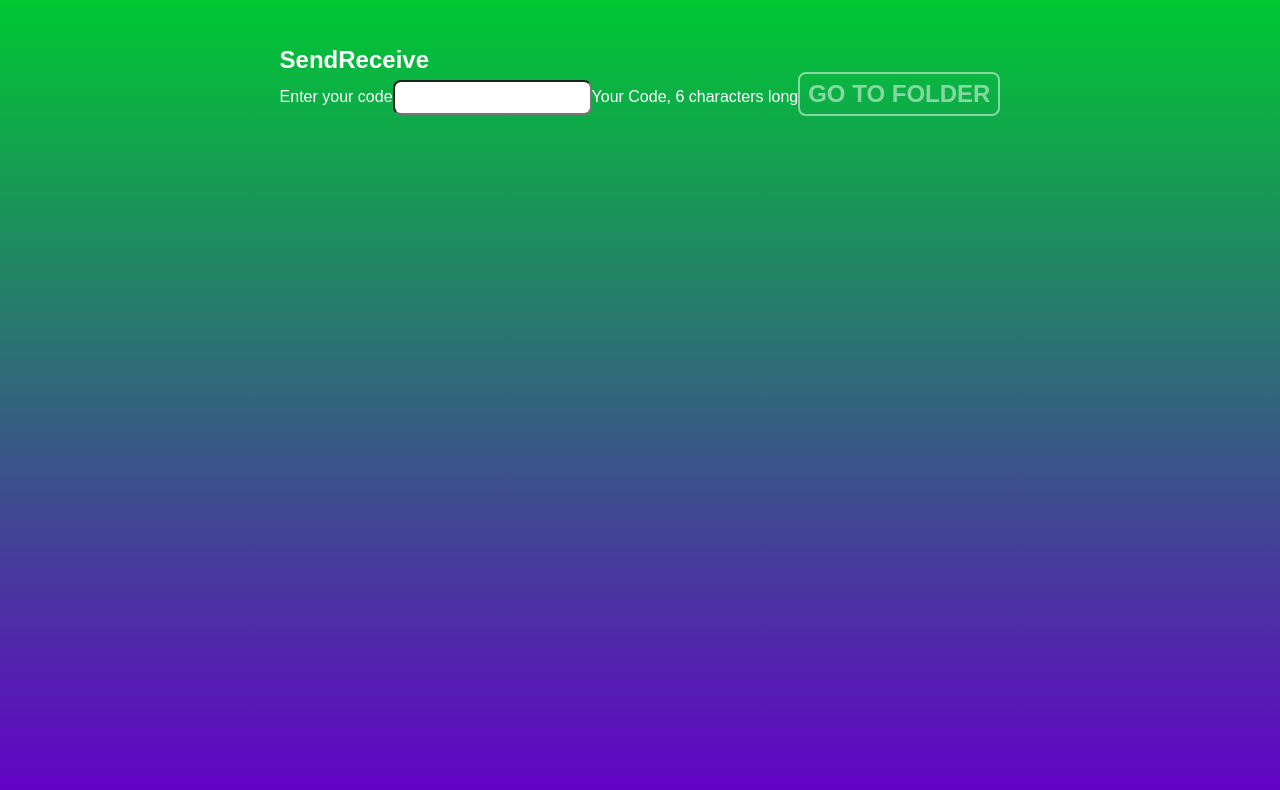
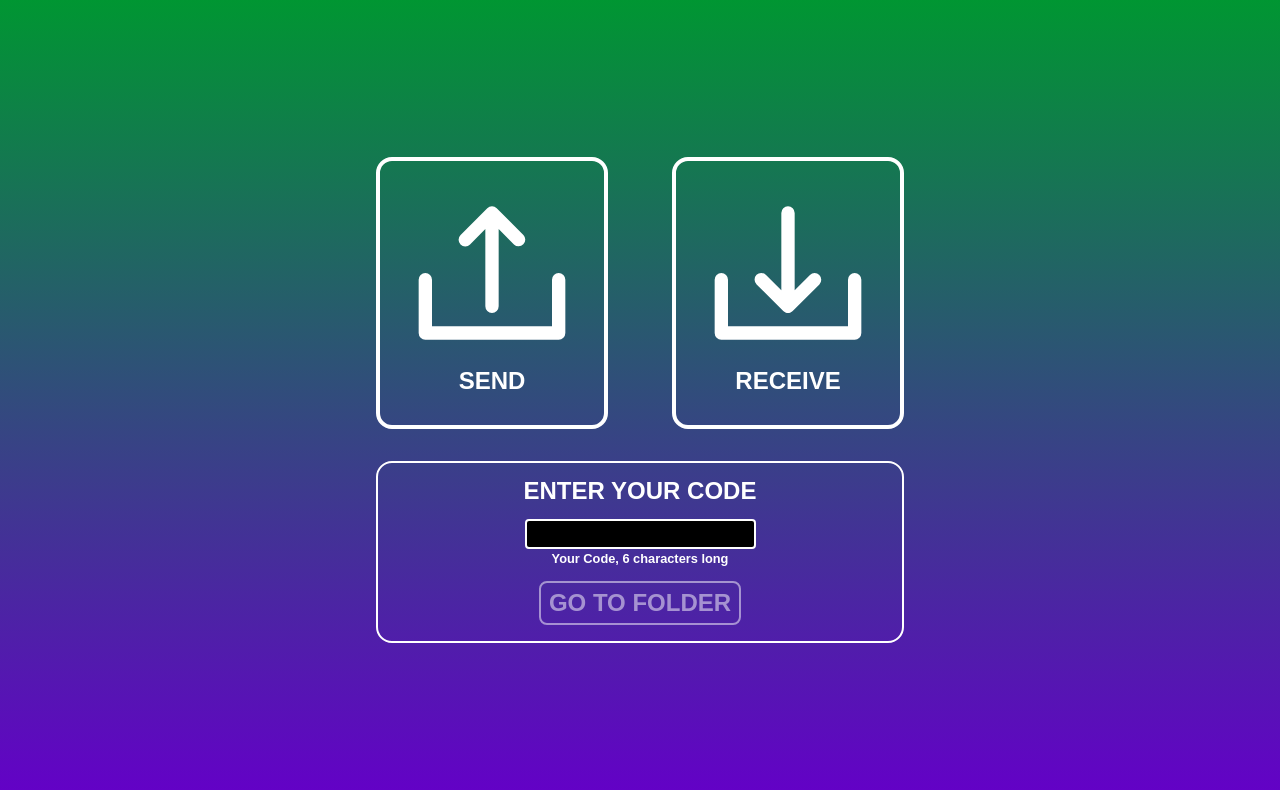
Before and after one commit to gizinski-jacek/qr-file-share, a React (Create React App) app: page / in a window 1280 px wide. Shown: the top 790 px of the page. Built offline with nearby package versions, Linux system fonts and the light colour scheme.

Commit message:
Styling home page form.
Adjusting styling, cleaning up unused styles.

```diff
--- a/src/App.scss
+++ b/src/App.scss
@@ -4,7 +4,7 @@
 	--c-white-15: rgba(255, 255, 255, 0.15);
 	--c-white-30: rgba(255, 255, 255, 0.3);
 	--c-purple: rgb(100, 0, 200);
-	--c-green: rgb(0, 200, 50);
+	--c-green: rgb(0, 150, 50);
 	--c-red: rgb(235, 0, 0);
 }
 
@@ -44,6 +44,7 @@ button {
 	cursor: pointer;
 	outline: inherit;
 	padding: 0.5rem;
+	margin: 1rem;
 	border: 2px solid var(--c-white);
 	border-radius: 8px;
 	font-weight: 600;
@@ -82,23 +83,16 @@ svg {
 	}
 }
 
-h2 {
-	font-size: 2rem;
-	font-weight: 600;
-	margin: 0.5rem;
-	user-select: none;
-	text-align: center;
-}
-
 h3 {
 	font-size: 1.5rem;
 	font-weight: 600;
 	user-select: none;
 	text-align: center;
+	line-height: 1.75rem;
 }
 
 .app {
-	min-width: 280px;
+	min-width: 300px;
 	min-height: 100vh;
 	display: flex;
 	flex-direction: column;
@@ -109,7 +103,7 @@ h3 {
 	background: linear-gradient(var(--c-green), var(--c-purple));
 }
 
-.error {
+.error-msg {
 	background-color: var(--c-white);
 	color: var(--c-red);
 	border-radius: 8px;
@@ -117,17 +111,23 @@ h3 {
 	font-weight: 600;
 }
 
-.home {
+.home-page {
 	display: flex;
 	flex-direction: column;
-	gap: 5rem;
 	margin: auto;
+	gap: 2rem;
+}
+
+.home-page-links {
+	display: flex;
+	flex-direction: column;
+	gap: 4rem;
 
 	a {
 		display: flex;
 		flex-direction: column;
 		align-items: center;
-		gap: 2rem;
+		gap: 1rem;
 		padding: 2rem;
 		border: 4px solid var(--c-white);
 		border-radius: 16px;
@@ -138,6 +138,43 @@ h3 {
 		width: 160px;
 		height: 160px;
 		fill: var(--c-white);
+	}
+}
+
+.home-page-form {
+	display: flex;
+	flex-direction: column;
+	align-items: center;
+	border: 2px solid var(--c-white);
+	border-radius: 16px;
+
+	label {
+		margin: 1rem;
+		font-size: 1.5rem;
+		font-weight: 600;
+		text-transform: uppercase;
+	}
+
+	input {
+		padding: 0.25rem;
+		color: var(--c-white);
+		font-size: 1rem;
+		font-weight: 600;
+		text-align: center;
+		background-color: var(--c-black);
+		border: 2px solid var(--c-white);
+		border-radius: 4px;
+		outline: none;
+
+		&:user-invalid.error {
+			border-color: red;
+		}
+	}
+
+	span {
+		margin-top: 0.25rem;
+		font-size: 0.8rem;
+		font-weight: 600;
 	}
 }
 
@@ -153,10 +190,9 @@ h3 {
 	flex-direction: column;
 	align-items: center;
 	gap: 0.5rem;
-	padding: 0.5rem;
+	padding: 8px;
 	border: 2px solid var(--c-white);
 	border-radius: 0.5rem;
-	user-select: none;
 
 	span {
 		text-decoration: underline;
@@ -164,7 +200,7 @@ h3 {
 }
 
 @media only screen and (min-width: 600px) {
-	.home {
+	.home-page-links {
 		flex-direction: row;
 	}
 }
```
